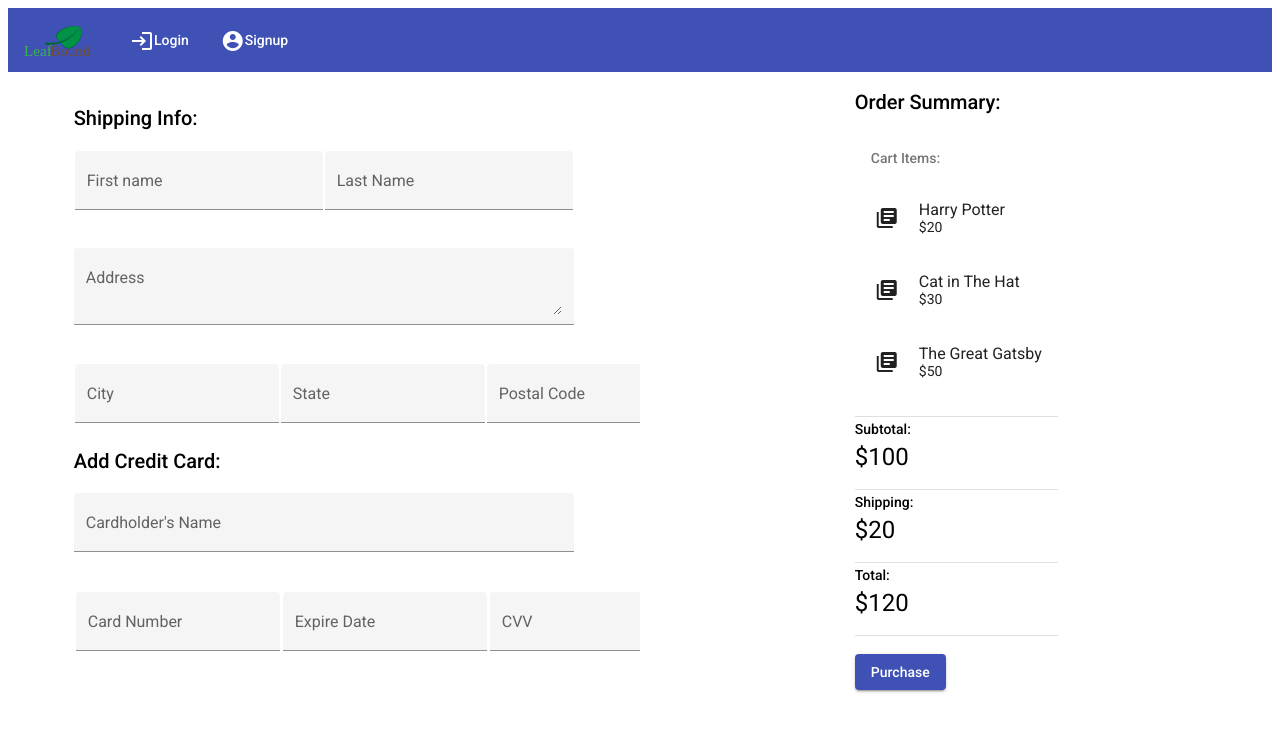
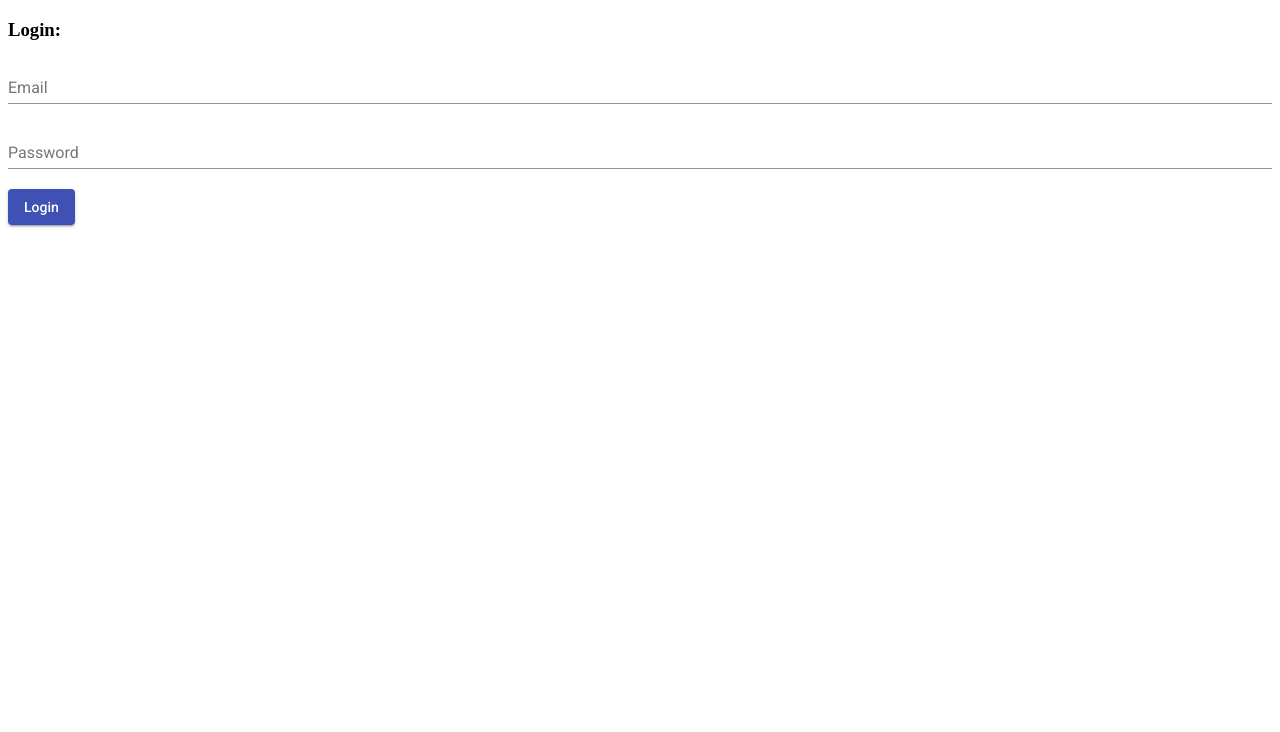
Before and after one commit to Revature-Leafbound/Leafbound, an Angular app: page /login in a window 1280 px wide. Shown: the top 732 px of the page. Built offline with nearby package versions, Linux system fonts and the light colour scheme.

Commit message:
rearranged folders and renamed Components

```diff
--- a/src/app/components/checkout/checkout.component.ts
+++ b/src/app/components/checkout/checkout.component.ts
@@ -8,29 +8,27 @@ export interface Section {
 @Component({
   selector: 'checkout',
   templateUrl: 'checkout.component.html',
-  styleUrls: ['checkout.component.css']
+  styleUrls: ['checkout.component.css'],
 })
-export class checkout implements OnInit {
-  purchase(){
-    console.log("Submit button was pressed")
+export class CheckoutComponent implements OnInit {
+  purchase() {
+    console.log('Submit button was pressed');
   }
   cartItems: Section[] = [
     {
       name: 'Harry Potter',
-      price:"$20"
+      price: '$20',
     },
     {
       name: 'Cat in The Hat',
-      price:"$30"
+      price: '$30',
     },
     {
       name: 'The Great Gatsby',
-      price:"$50"
+      price: '$50',
     },
   ];
-  constructor() { }
+  constructor() {}
 
-  ngOnInit(): void {
-  }
-
+  ngOnInit(): void {}
 }
--- a/src/app/components/login/login.component.css
+++ b/src/app/components/login/login.component.css
@@ -0,0 +1,9 @@
+login-form {
+  min-width: 150px;
+  max-width: 500px;
+  width: calc(100%-250px);
+}
+
+.login-full-width {
+  width: 100%;
+}
--- a/src/app/components/login/login.component.html
+++ b/src/app/components/login/login.component.html
@@ -1,16 +1,16 @@
 <h3>Login:</h3>
-<form [formGroup]="loginForm" (ngSubmit)="onSubmit()">
+<form class="login-form" [formGroup]="loginForm" (ngSubmit)="onSubmit()">
+  <mat-form-field class="login-full-width">
+    <mat-label for="email">Email</mat-label>
+    <input matInput id="email" type="text" formControlName="email" />
+  </mat-form-field>
 
-    <div>
-        <label for="email">Email</label>
-        <input id="email" type="text" formControlName="email">
-    </div>
+  <mat-form-field class="login-full-width">
+    <mat-label for="password">Password</mat-label>
+    <input matInput id="password" type="text" formControlName="password" />
+  </mat-form-field>
 
-    <div>
-        <label for="password">Password</label>
-        <input id="password" type="text" formControlName="password">
-    </div>
-
-    <button class="button" type="submit">Login</button>
-
+  <button mat-raised-button color="primary" class="button" type="submit">
+    Login
+  </button>
 </form>
--- a/src/app/components/navbar/navbar.component.ts
+++ b/src/app/components/navbar/navbar.component.ts
@@ -1,14 +1,11 @@
 import { Component } from '@angular/core';
-
 
 /**
  * @title Basic toolbar
  */
 @Component({
-  selector: 'navbar',
+  selector: 'app-navbar',
   templateUrl: 'navbar.component.html',
   styleUrls: ['navbar.component.css'],
 })
-export class navbar {
-
-}
+export class NavBarComponent {}
```
Also changed, not shown: src/app/app.component.ts (added, +8 -0 lines), src/app/app.module.ts (+9 -6 lines), src/app/app.component.css (added).
